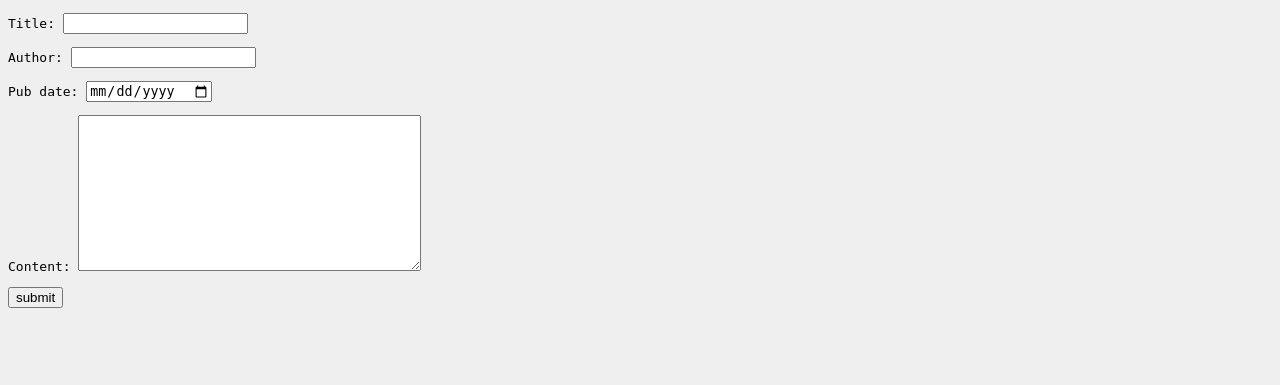
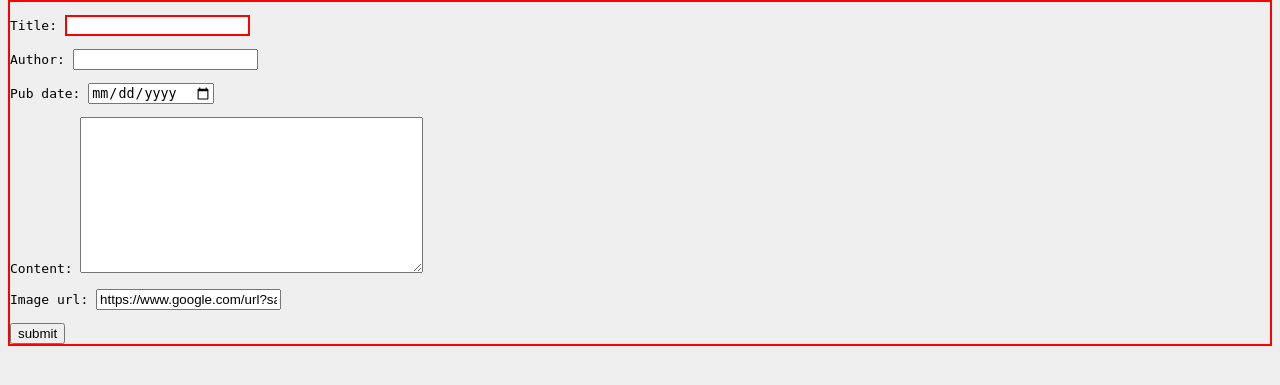
Before and after one commit to Phobacloh/Django_project, a Django app: template she_codes_news/news/templates/news/createStory.html in a window 1280 px wide. Shown: the part 87-472 px from the top of the page. Run offline with Django 3.2, Linux system fonts and the light colour scheme; the template is opened without the code that fills it: values that come from a table or form of the project are taken from there, others are empty; parts of the project's set-up code (start-up, migrations or seed data) failed here and were passed over; some web fonts are replaced.

Commit message:
Added the image URL field in form

```diff
--- a/she_codes_news/news/forms.py
+++ b/she_codes_news/news/forms.py
@@ -6,7 +6,7 @@ from .models import NewsStory
 class StoryForm(ModelForm):
     class Meta:
         model = NewsStory
-        fields = ['title', 'author', 'pub_date', 'content']
+        fields = ['title', 'author', 'pub_date', 'content','image_url']
         widgets = {
             'pub_date':forms.DateInput(
                 format=('%m/%d/%Y'),
@@ -14,6 +14,7 @@ class StoryForm(ModelForm):
                     'class': 'form-control',
                     'placeholder':'Select a date',
                     'type':'date',
+
                 }
             )
         }
--- a/she_codes_news/news/models.py
+++ b/she_codes_news/news/models.py
@@ -6,3 +6,4 @@ class NewsStory(models.Model):
     author = models.CharField(max_length=200)
     pub_date = models.DateTimeField()
     content = models.TextField()
+    image_url = models.URLField(default="https://www.google.com/url?sa=i&url=https%3A%2F%2Fwww.wired.com%2Fstory%2Fcats-australia-bushfires%2F&psig=AOvVaw0dcvs9cBr93XtPoiVwHnVo&ust=1596340320650000&source=images&cd=vfe&ved=0CAIQjRxqFwoTCPitg6CN-eoCFQAAAAAdAAAAABAD")
--- a/she_codes_news/static/styles.css
+++ b/she_codes_news/static/styles.css
@@ -52,3 +52,11 @@ a {
 a, p {
     font-family: monospace;
 }
+
+form{
+    border: 2px solid red;
+}
+
+#id_title{
+    border: 2px solid red;
+}
```
Also changed, not shown: she_codes_news/news/migrations/0002_newsstory_image_url.py (added).
